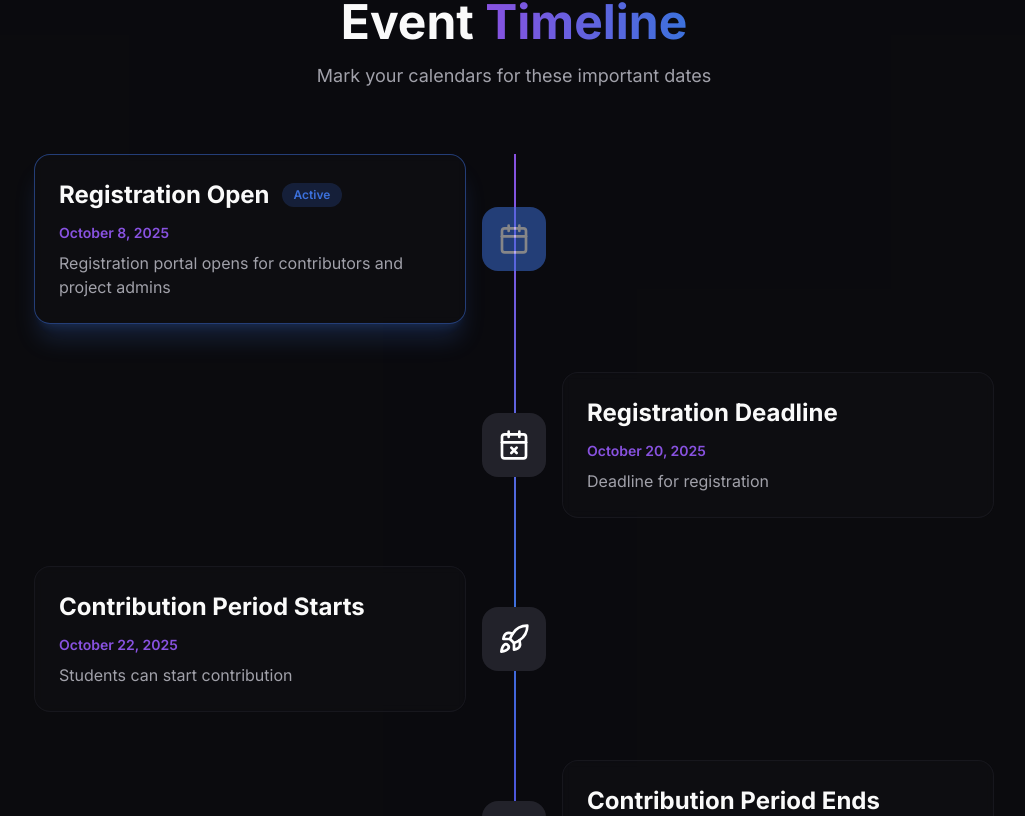
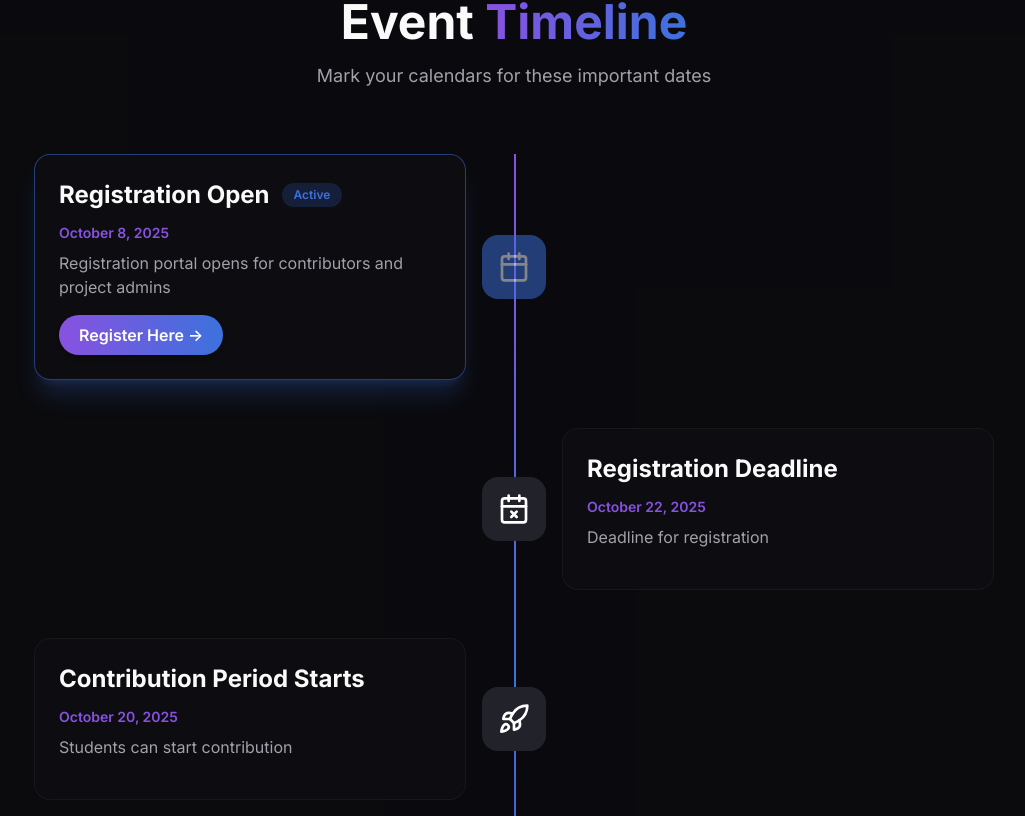
Before and after one commit to Kkkiiiirran/Commit-and-Conquer, a React (Vite) app: page / in a window 1280 px wide. Shown: the part 4284-5100 px from the top of the page, without its empty margins (126-1151 px from the left). Built offline with nearby package versions, Linux system fonts and the light colour scheme; the HTML template or start-up script is replaced by a standard one.

Commit message:
added changes

```diff
--- a/src/components/Timeline.tsx
+++ b/src/components/Timeline.tsx
@@ -1,41 +1,50 @@
-import { Calendar, CheckCircle2, Trophy, CalendarX,Rocket,Hourglass, } from "lucide-react";
+import {
+  Calendar,
+  CheckCircle2,
+  Trophy,
+  CalendarX,
+  Rocket,
+  Hourglass,
+} from "lucide-react";
 
 const timelineEvents = [
   {
     icon: Calendar,
     title: "Registration Open",
     date: "October 8, 2025",
-    description: "Registration portal opens for contributors and project admins",
-    status: "current"
+    description:
+      "Registration portal opens for contributors and project admins",
+    status: "current",
+    link: "https://unstop.com/hackathons/commit-and-conquer-igdtuw-delhi-1571144?lb=ATJ34nu&utm_medium=Share&utm_source=anshiaro5901&utm_campaign=Online_coding_challenge", // 👈 Add your link here
   },
   {
     icon: CalendarX,
     title: "Registration Deadline",
-    date: "October 20, 2025",
+    date: "October 22, 2025",
     description: "Deadline for registration",
-    status: "upcoming"
+    status: "upcoming",
   },
   {
     icon: Rocket,
     title: "Contribution Period Starts",
-    date: "October 22, 2025",
+    date: "October 20, 2025",
     description: "Students can start contribution",
-    status: "upcoming"
+    status: "upcoming",
   },
   {
     icon: Hourglass,
     title: "Contribution Period Ends",
-    date: "November 4,2025",
+    date: "November 4, 2025",
     description: "Students need to finalise all PR's",
-    status: "upcoming"
+    status: "upcoming",
   },
   {
     icon: Trophy,
     title: "Results Announced",
     date: "to be announced",
     description: "Winners announced and certificates distributed",
-    status: "upcoming"
-  }
+    status: "upcoming",
+  },
 ];
 
 const Timeline = () => {
@@ -69,20 +78,32 @@ const Timeline = () => {
               >
                 {/* Timeline dot */}
                 <div className="absolute left-8 md:left-1/2 -translate-x-1/2 z-10">
-                  <div className={`w-16 h-16 rounded-2xl flex items-center justify-center ${
-                    event.status === "completed" ? "bg-primary" :
-                    event.status === "current" ? "bg-secondary animate-pulse" :
-                    "bg-muted"
-                  }`}>
+                  <div
+                    className={`w-16 h-16 rounded-2xl flex items-center justify-center ${
+                      event.status === "completed"
+                        ? "bg-primary"
+                        : event.status === "current"
+                        ? "bg-secondary animate-pulse"
+                        : "bg-muted"
+                    }`}
+                  >
                     <event.icon className="h-8 w-8 text-white" />
                   </div>
                 </div>
 
                 {/* Content card */}
-                <div className={`flex-1 ml-28 md:ml-0 ${index % 2 === 0 ? "md:pr-16" : "md:pl-16"}`}>
-                  <div className={`bg-card/50 backdrop-blur-sm border ${
-                    event.status === "current" ? "border-secondary/50 shadow-xl shadow-secondary/20" : "border-border/50"
-                  } rounded-2xl p-6 hover:shadow-2xl hover:shadow-primary/20 transition-all duration-300 hover:-translate-y-1`}>
+                <div
+                  className={`flex-1 ml-28 md:ml-0 ${
+                    index % 2 === 0 ? "md:pr-16" : "md:pl-16"
+                  }`}
+                >
+                  <div
+                    className={`bg-card/50 backdrop-blur-sm border ${
+                      event.status === "current"
+                        ? "border-secondary/50 shadow-xl shadow-secondary/20"
+                        : "border-border/50"
+                    } rounded-2xl p-6 hover:shadow-2xl hover:shadow-primary/20 transition-all duration-300 hover:-translate-y-1`}
+                  >
                     <div className="flex items-center gap-3 mb-3">
                       <h3 className="text-2xl font-bold">{event.title}</h3>
                       {event.status === "completed" && (
@@ -94,8 +115,24 @@ const Timeline = () => {
                         </span>
                       )}
                     </div>
-                    <p className="text-sm text-primary font-semibold mb-2">{event.date}</p>
-                    <p className="text-muted-foreground">{event.description}</p>
+                    <p className="text-sm text-primary font-semibold mb-2">
+                      {event.date}
+                    </p>
+                    <p className="text-muted-foreground mb-4">
+                      {event.description}
+                    </p>
+
+                    {/* 👇 Register Button (only for Registration Open) */}
+                    {event.link && (
+                      <a
+                        href={event.link}
+                        target="_blank"
+                        rel="noopener noreferrer"
+                        className="inline-block px-5 py-2 bg-gradient-to-r from-primary to-secondary text-white font-semibold rounded-full shadow-md hover:shadow-lg hover:scale-105 transition-transform duration-300"
+                      >
+                        Register Here →
+                      </a>
+                    )}
                   </div>
                 </div>
 
```
